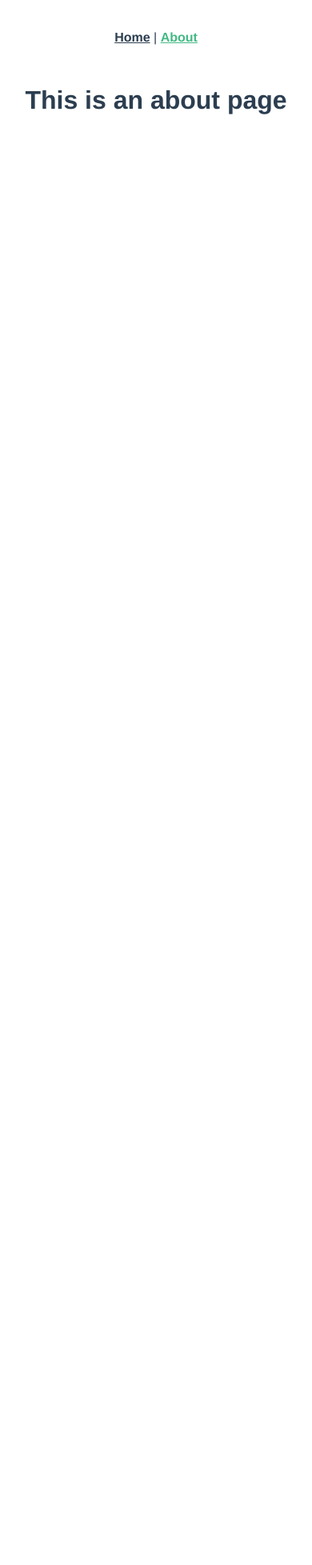
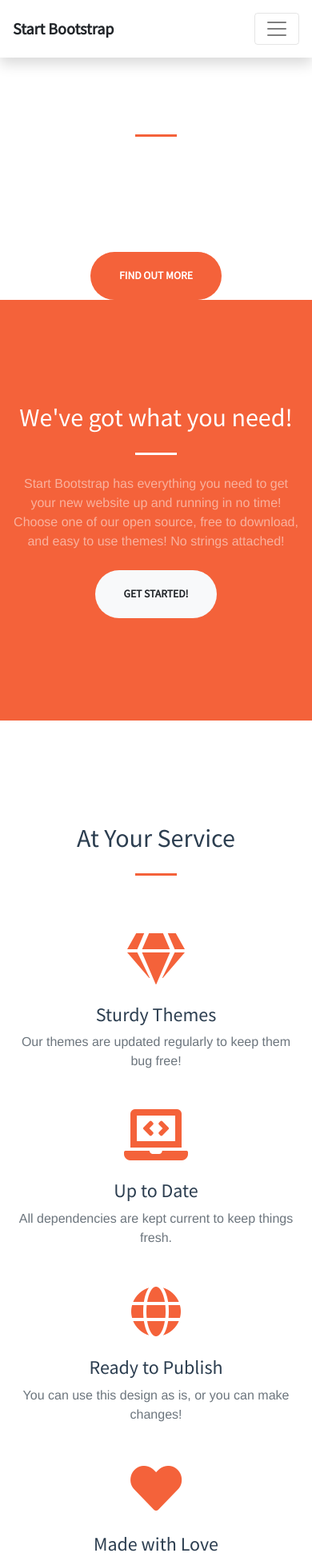
Before and after one commit to ernestviola/website, a Vue app: page /about in a window 390 px wide. Shown: the top 1957 px of the page at 80% size. Before the commit the page ends 844 px from the top, so only its background shows below. Built offline with nearby package versions, Linux system fonts and the light colour scheme.

Commit message:
Adding markup

```diff
--- a/src/App.vue
+++ b/src/App.vue
@@ -1,10 +1,228 @@
 <template>
   <div id="app">
-    <div id="nav">
+    <!-- Navigation -->
+  <nav class="navbar navbar-expand-lg navbar-light fixed-top py-3" id="mainNav">
+    <div class="container">
+      <a class="navbar-brand js-scroll-trigger" href="#page-top">Start Bootstrap</a>
+      <button class="navbar-toggler navbar-toggler-right" type="button" data-toggle="collapse" data-target="#navbarResponsive" aria-controls="navbarResponsive" aria-expanded="false" aria-label="Toggle navigation">
+        <span class="navbar-toggler-icon"></span>
+      </button>
+      <div class="collapse navbar-collapse" id="navbarResponsive">
+        <ul class="navbar-nav ml-auto my-2 my-lg-0">
+          <li class="nav-item">
+            <a class="nav-link js-scroll-trigger" href="#about">About</a>
+          </li>
+          <li class="nav-item">
+            <a class="nav-link js-scroll-trigger" href="#services">Services</a>
+          </li>
+          <li class="nav-item">
+            <a class="nav-link js-scroll-trigger" href="#portfolio">Portfolio</a>
+          </li>
+          <li class="nav-item">
+            <a class="nav-link js-scroll-trigger" href="#contact">Contact</a>
+          </li>
+        </ul>
+      </div>
+    </div>
+  </nav>
+
+  <!-- Masthead -->
+  <header class="masthead">
+    <div class="container h-100">
+      <div class="row h-100 align-items-center justify-content-center text-center">
+        <div class="col-lg-10 align-self-end">
+          <h1 class="text-uppercase text-white font-weight-bold">Your Favorite Source of Free Bootstrap Themes</h1>
+          <hr class="divider my-4">
+        </div>
+        <div class="col-lg-8 align-self-baseline">
+          <p class="text-white-75 font-weight-light mb-5">Start Bootstrap can help you build better websites using the Bootstrap framework! Just download a theme and start customizing, no strings attached!</p>
+          <a class="btn btn-primary btn-xl js-scroll-trigger" href="#about">Find Out More</a>
+        </div>
+      </div>
+    </div>
+  </header>
+
+  <!-- About Section -->
+  <section class="page-section bg-primary" id="about">
+    <div class="container">
+      <div class="row justify-content-center">
+        <div class="col-lg-8 text-center">
+          <h2 class="text-white mt-0">We've got what you need!</h2>
+          <hr class="divider light my-4">
+          <p class="text-white-50 mb-4">Start Bootstrap has everything you need to get your new website up and running in no time! Choose one of our open source, free to download, and easy to use themes! No strings attached!</p>
+          <a class="btn btn-light btn-xl js-scroll-trigger" href="#services">Get Started!</a>
+        </div>
+      </div>
+    </div>
+  </section>
+
+  <!-- Services Section -->
+  <section class="page-section" id="services">
+    <div class="container">
+      <h2 class="text-center mt-0">At Your Service</h2>
+      <hr class="divider my-4">
+      <div class="row">
+        <div class="col-lg-3 col-md-6 text-center">
+          <div class="mt-5">
+            <i class="fas fa-4x fa-gem text-primary mb-4"></i>
+            <h3 class="h4 mb-2">Sturdy Themes</h3>
+            <p class="text-muted mb-0">Our themes are updated regularly to keep them bug free!</p>
+          </div>
+        </div>
+        <div class="col-lg-3 col-md-6 text-center">
+          <div class="mt-5">
+            <i class="fas fa-4x fa-laptop-code text-primary mb-4"></i>
+            <h3 class="h4 mb-2">Up to Date</h3>
+            <p class="text-muted mb-0">All dependencies are kept current to keep things fresh.</p>
+          </div>
+        </div>
+        <div class="col-lg-3 col-md-6 text-center">
+          <div class="mt-5">
+            <i class="fas fa-4x fa-globe text-primary mb-4"></i>
+            <h3 class="h4 mb-2">Ready to Publish</h3>
+            <p class="text-muted mb-0">You can use this design as is, or you can make changes!</p>
+          </div>
+        </div>
+        <div class="col-lg-3 col-md-6 text-center">
+          <div class="mt-5">
+            <i class="fas fa-4x fa-heart text-primary mb-4"></i>
+            <h3 class="h4 mb-2">Made with Love</h3>
+            <p class="text-muted mb-0">Is it really open source if it's not made with love?</p>
+          </div>
+        </div>
+      </div>
+    </div>
+  </section>
+
+  <!-- Portfolio Section -->
+  <section id="portfolio">
+    <div class="container-fluid p-0">
+      <div class="row no-gutters">
+        <div class="col-lg-4 col-sm-6">
+          <a class="portfolio-box" href="img/portfolio/fullsize/1.jpg">
+            <img class="img-fluid" src="img/portfolio/thumbnails/1.jpg" alt="">
+            <div class="portfolio-box-caption">
+              <div class="project-category text-white-50">
+                Category
+              </div>
+              <div class="project-name">
+                Project Name
+              </div>
+            </div>
+          </a>
+        </div>
+        <div class="col-lg-4 col-sm-6">
+          <a class="portfolio-box" href="img/portfolio/fullsize/2.jpg">
+            <img class="img-fluid" src="img/portfolio/thumbnails/2.jpg" alt="">
+            <div class="portfolio-box-caption">
+              <div class="project-category text-white-50">
+                Category
+              </div>
+              <div class="project-name">
+                Project Name
+              </div>
+            </div>
+          </a>
+        </div>
+        <div class="col-lg-4 col-sm-6">
+          <a class="portfolio-box" href="img/portfolio/fullsize/3.jpg">
+            <img class="img-fluid" src="img/portfolio/thumbnails/3.jpg" alt="">
+            <div class="portfolio-box-caption">
+              <div class="project-category text-white-50">
+                Category
+              </div>
+              <div class="project-name">
+                Project Name
+              </div>
+            </div>
+          </a>
+        </div>
+        <div class="col-lg-4 col-sm-6">
+          <a class="portfolio-box" href="img/portfolio/fullsize/4.jpg">
+            <img class="img-fluid" src="img/portfolio/thumbnails/4.jpg" alt="">
+            <div class="portfolio-box-caption">
+              <div class="project-category text-white-50">
+                Category
+              </div>
+              <div class="project-name">
+                Project Name
+              </div>
+            </div>
+          </a>
+        </div>
+        <div class="col-lg-4 col-sm-6">
+          <a class="portfolio-box" href="img/portfolio/fullsize/5.jpg">
+            <img class="img-fluid" src="img/portfolio/thumbnails/5.jpg" alt="">
+            <div class="portfolio-box-caption">
+              <div class="project-category text-white-50">
+                Category
+              </div>
+              <div class="project-name">
+                Project Name
+              </div>
+            </div>
+          </a>
+        </div>
+        <div class="col-lg-4 col-sm-6">
+          <a class="portfolio-box" href="img/portfolio/fullsize/6.jpg">
+            <img class="img-fluid" src="img/portfolio/thumbnails/6.jpg" alt="">
+            <div class="portfolio-box-caption p-3">
+              <div class="project-category text-white-50">
+                Category
+              </div>
+              <div class="project-name">
+                Project Name
+              </div>
+            </div>
+          </a>
+        </div>
+      </div>
+    </div>
+  </section>
+
+  <!-- Call to Action Section -->
+  <section class="page-section bg-dark text-white">
+    <div class="container text-center">
+      <h2 class="mb-4">Free Download at Start Bootstrap!</h2>
+      <a class="btn btn-light btn-xl" href="https://startbootstrap.com/themes/creative/">Download Now!</a>
+    </div>
+  </section>
+
+  <!-- Contact Section -->
+  <section class="page-section" id="contact">
+    <div class="container">
+      <div class="row justify-content-center">
+        <div class="col-lg-8 text-center">
+          <h2 class="mt-0">Let's Get In Touch!</h2>
+          <hr class="divider my-4">
+          <p class="text-muted mb-5">Ready to start your next project with us? Give us a call or send us an email and we will get back to you as soon as possible!</p>
+        </div>
+      </div>
+      <div class="row">
+        <div class="col-lg-4 ml-auto text-center">
+          <i class="fas fa-phone fa-3x mb-3 text-muted"></i>
+          <div>+1 (202) 555-0149</div>
+        </div>
+        <div class="col-lg-4 mr-auto text-center">
+          <i class="fas fa-envelope fa-3x mb-3 text-muted"></i>
+          <!-- Make sure to change the email address in anchor text AND the link below! -->
+          <a class="d-block" href="mailto:contact@yourwebsite.com">contact@yourwebsite.com</a>
+        </div>
+      </div>
+    </div>
+  </section>
+
+  <!-- Footer -->
+  <footer class="bg-light py-5">
+    <div class="container">
+      <div class="small text-center text-muted">Copyright &copy; 2019 - Start Bootstrap</div>
+    </div>
+  </footer>
+    <!-- <div id="nav">
       <router-link to="/">Home</router-link> |
       <router-link to="/about">About</router-link>
     </div>
-    <router-view />
+    <router-view /> -->
   </div>
 </template>
 
--- a/src/main.js
+++ b/src/main.js
@@ -1,6 +1,7 @@
 import Vue from "vue";
 import App from "./App.vue";
 import router from "./router";
+import '@/assets/scss/main.scss'
 
 Vue.config.productionTip = false;
 
```
